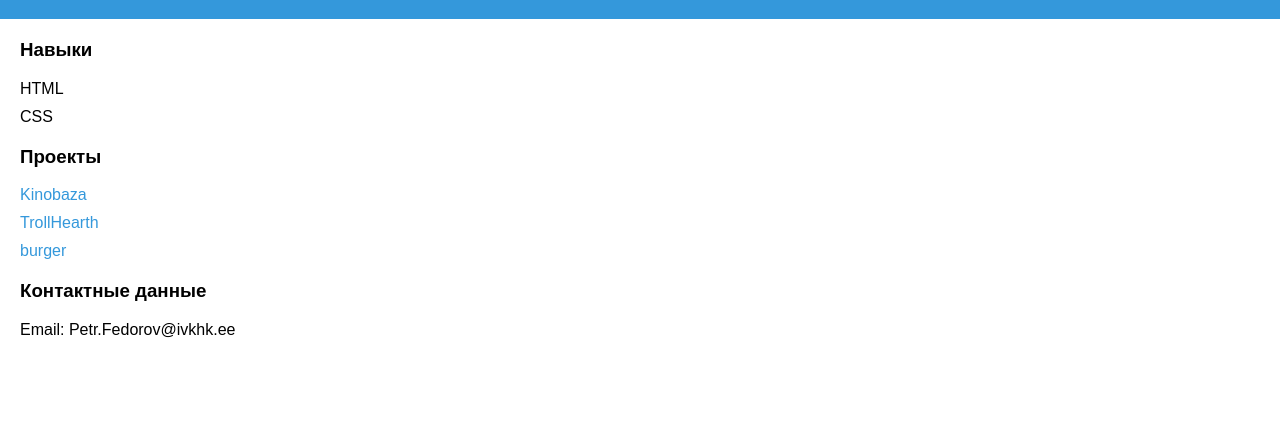
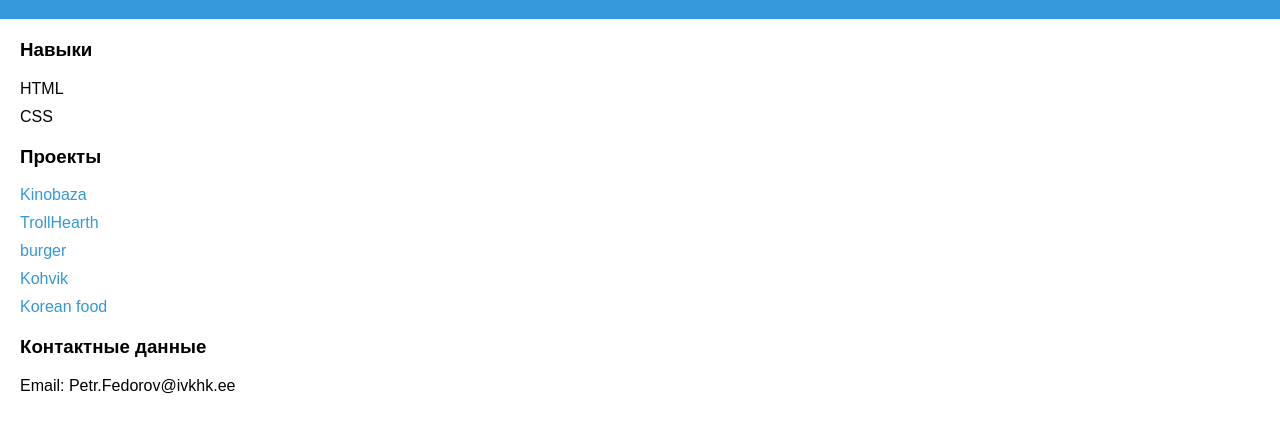
Before and after one commit to P2tr4/portfolio, a plain HTML site: page index.html in a window 1280 px wide. Shown: the part 131-564 px from the top of the page. Drawn offline with Linux system fonts and the light colour scheme.

Commit message:
Update index.html
add new links

```diff
--- a/index.html
+++ b/index.html
@@ -24,6 +24,8 @@
             <li><a href="https://p2tr4.github.io/Kinobaza/index.html">Kinobaza</a></li>
             <li><a href="https://p2tr4.github.io/Troll_Hearth/index.html">TrollHearth</a></li>
             <li><a href="https://www.figma.com/file/jS0qPHvdlHmos4UqXXnBtG/Untitled?type=design&node-id=0%3A1&mode=design&t=tW3r1abcTVw0tXpA-1">burger</a></li>
+            <li><a href="https://www.figma.com/file/pf3JHQ1PzlVoILnSguL0hb/Untitled?type=design&node-id=0%3A1&mode=design&t=vX5mfcoXBirCuWe7-1">Kohvik</a></li>
+            <li><a href="https://www.figma.com/file/6CZeh3twNhxXFz4yGNFBD7/Untitled?type=design&mode=design&t=vX5mfcoXBirCuWe7-1">Korean food</a></li>
         </ul>
     </section>
     <section id="contact">
```
